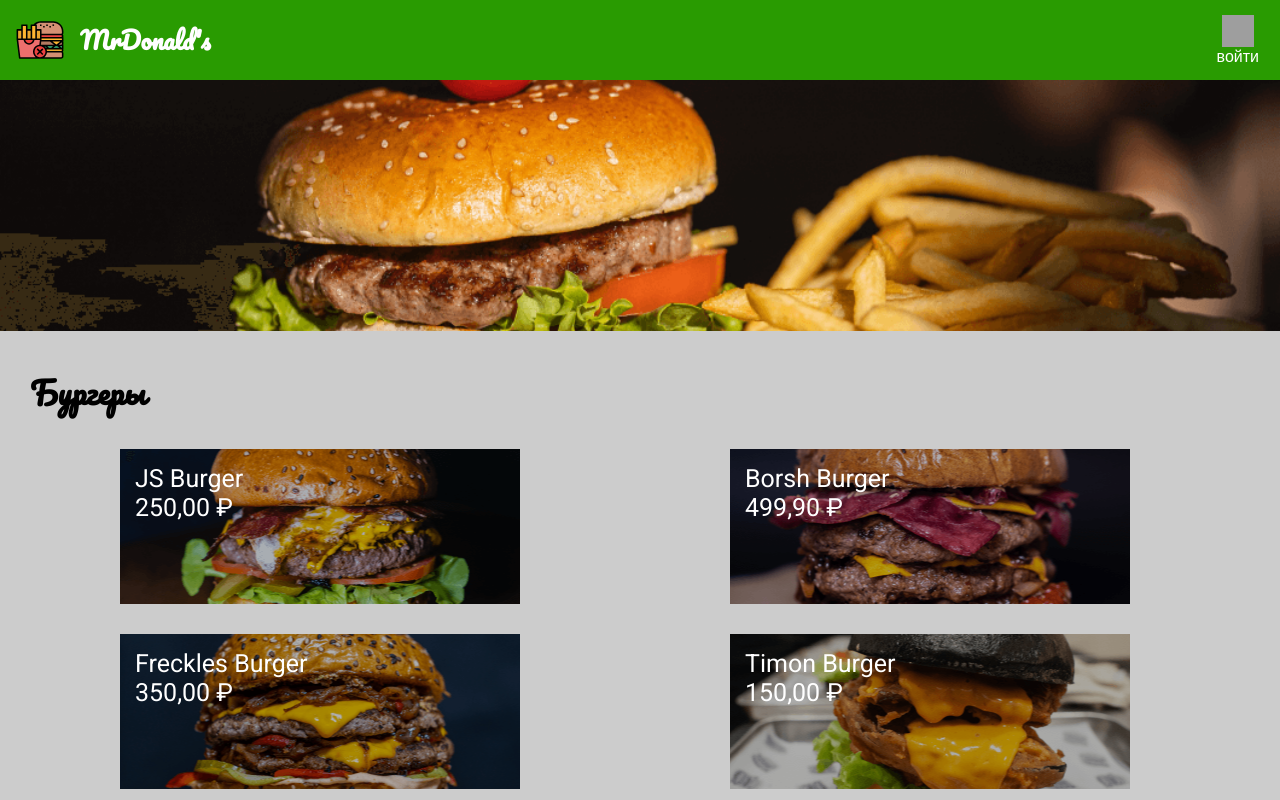
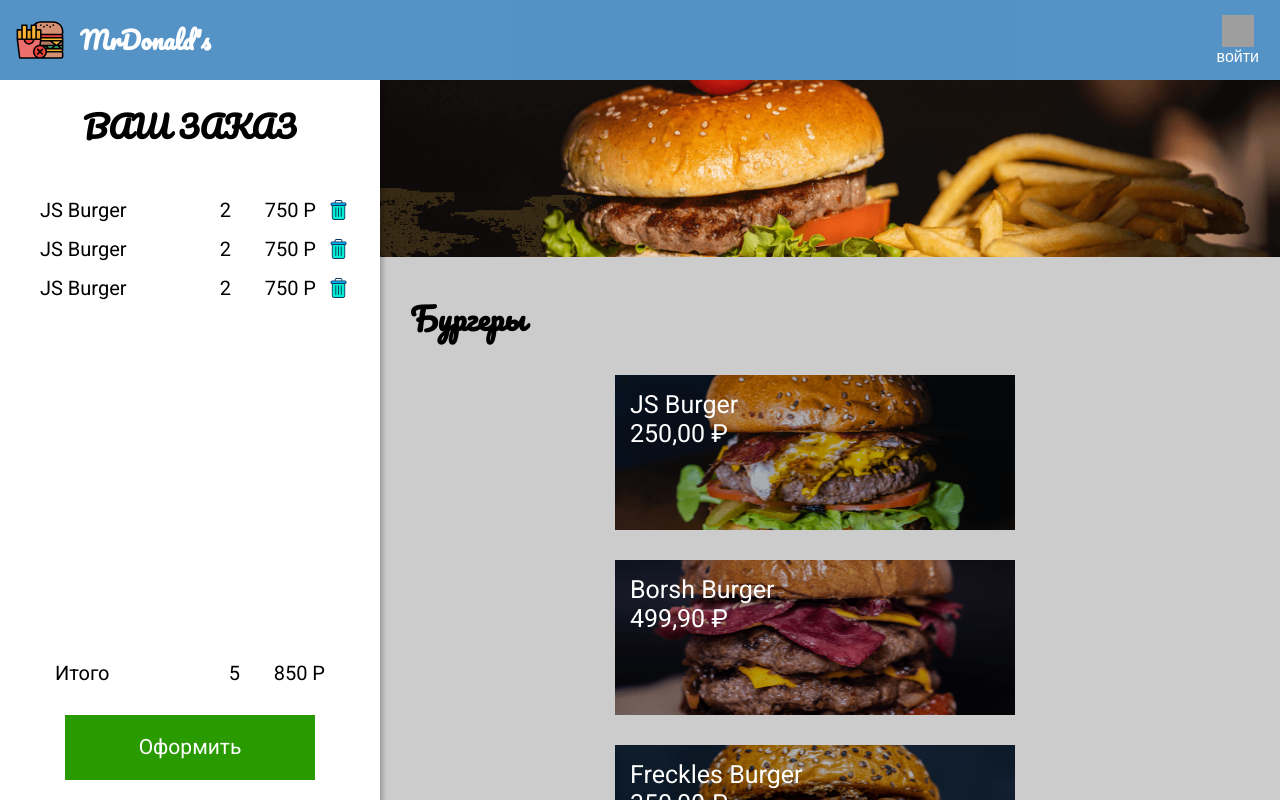
Before and after one commit to pavel-vasilyev-idf/React-lessons, a React (Create React App) app in the folder real/: page / in a window 1280 px wide. Shown: the top 800 px of the page. Built offline with nearby package versions, Linux system fonts and the light colour scheme; grey boxes are pictures that could not be loaded.

Commit message:
feat: implemented block layout

```diff
--- a/real/src/App.js
+++ b/real/src/App.js
@@ -3,6 +3,7 @@
 import { Menu } from './components/Menu/Menu'
 import { GlobalStyle } from './components/GlobalStyle/GlobalStyle'
 import { ModalItem } from './components/ModalItem/ModalItem'
+import { Order } from './components/Order/Order'
 
 function App() {
 
@@ -12,6 +13,7 @@
     <>
       <GlobalStyle/>
       <NavBar/>
+      <Order/>
       <Menu setOpenItem={setOpenItem}/>
       <ModalItem openItem={openItem} setOpenItem={setOpenItem}/>
     </>
--- /dev/null
+++ b/real/src/components/ButtonCheckOut/ButtonCheckOut.js
@@ -0,0 +1,25 @@
+import styled from 'styled-components';
+
+export const ButtonCheckOut = styled.button`
+    background: #299B01;
+    width: 250px;
+    height: 65px;
+    border-color: transparent;
+    font-size: inherit;
+    font-family: Roboto;
+    font-style: normal;
+    font-weight: normal;
+    font-size: 21px;
+    line-height: 25px;
+    color: #FFFFFF;
+    display: block;
+    margin: 0 auto;
+    cursor: pointer;
+    transition-property: color, background-color, border-color;
+    transition-duration: .3s;
+    &:hover {
+        background-color: #fff;
+        color: #299B01;
+        border-color: #299B01;
+    }
+`;
--- a/real/src/components/Menu/Menu.js
+++ b/real/src/components/Menu/Menu.js
@@ -8,6 +8,7 @@
 const MenuStyled = styled.main`
     background-color: #ccc;
     margin-top: 80px;
+    margin-left: 380px;
 `;
 
 
--- a/real/src/components/ModalItem/ModalItem.js
+++ b/real/src/components/ModalItem/ModalItem.js
@@ -1,5 +1,6 @@
 import React from 'react'
 import styled from 'styled-components';
+import { ButtonCheckOut } from '../ButtonCheckOut/ButtonCheckOut';
 
 
 const Overlay = styled.div`
@@ -27,38 +28,36 @@
     background-image: url(${({img}) => img});
     background-size: cover;
     background-position: center;
-    margin-bottom: 20px;
 `;
 
-const PriceWrapper = styled.div`
+const Contenet = styled.div`
     display: flex;
-    justify-content: space-around;
+    flex-direction: column;
+    justify-content: space-between;
+    align-items: center;
+    height: calc(100% - 250px);
+`;
+
+const Wrapper = styled.div`
+    display: flex;
+    justify-content: space-between;
     align-items: center;
     width: 100%;
     margin-bottom: 30px;
+    padding: 30px;
 `;
 
 const OpenName = styled.div`
     color: black;
+    font-family: 'Pacifico', cursive;
 `;
 const OpenPrice = styled.div`
     color: black;
+    font-family: 'Pacifico', cursive;
 `;
 
-const OpenButton = styled.button`
-    background: #299B01;
-    width: 250px;
-    height: 65px;
-    border: none;
-    font-family: Roboto;
-    font-style: normal;
-    font-weight: normal;
-    font-size: 21px;
-    line-height: 25px;
-    color: #FFFFFF;
-    display: block;
-    margin: auto;
-`;
+
+
 
 
 export const ModalItem = ({ openItem, setOpenItem }) => {
@@ -74,11 +73,13 @@
         <Overlay id="overlay" onClick={closeModal}>
             <Modal>
                 <Banner img={openItem.img}/>
-                <PriceWrapper>
-                    <OpenName>{openItem.name}</OpenName>
-                    <OpenPrice>{openItem.price}₽</OpenPrice>
-                </PriceWrapper>
-                <OpenButton>Добавить</OpenButton>
+                    <Contenet>
+                        <Wrapper>
+                            <OpenName>{openItem.name}</OpenName>
+                            <OpenPrice>{openItem.price}₽</OpenPrice>
+                        </Wrapper>
+                        <ButtonCheckOut>Добавить</ButtonCheckOut>
+                    </Contenet>
             </Modal>
         </Overlay>
     )
--- a/real/src/components/Navbar/NavBar.js
+++ b/real/src/components/Navbar/NavBar.js
@@ -14,7 +14,7 @@
     justify-content: space-between;
     align-items: center;
     padding: 15px;
-    background-color: #299B01;
+    background-color: rgba(19, 107, 181, 0.7);
     color: #fff;
 `;
 
--- /dev/null
+++ b/real/src/components/Order/Order.js
@@ -0,0 +1,70 @@
+import React from 'react'
+import styled from 'styled-components';
+import { ButtonCheckOut } from '../ButtonCheckOut/ButtonCheckOut';
+import { OrderListItem } from '../OrderListItem/OrderListItem';
+
+
+
+const OrderStyled = styled.section`
+    position: fixed;
+    top: 80px;
+    left: 0;
+    background-color: #fff;
+    min-width: 380px;
+    height: calc(100% - 80px);
+    box-shadow: 3px 4px 5px rgba(0, 0, 0, .25);
+    padding: 20px;
+    display: flex;
+    flex-direction: column;
+`;
+
+const OrderTitle = styled.h2`
+    text-align: center;
+    margin-bottom: 30px;
+`;
+
+const OrderContent = styled.div`
+    flex-grow: 1;
+`;
+
+const OrderList = styled.ul`
+    margin-left: 20px;
+    margin-right: 10px;
+    min-width: 65px;
+    text-align: right;
+`;
+
+const TotalStyled = styled.div`
+    display: flex;
+    & span:first-child {
+        flex-grow: 1;
+    }
+    margin: 0 35px 30px;
+`;
+
+const TotalPrice = styled.span`
+    text-align: right;
+    min-width: 65px;
+    margin-left: 20px;
+`;
+
+export const Order = () => {
+    return (
+        <OrderStyled>
+            <OrderTitle>ВАШ ЗАКАЗ</OrderTitle>
+            <OrderContent>
+                <OrderList>
+                    <OrderListItem/>
+                    <OrderListItem/>
+                    <OrderListItem/>
+                </OrderList>
+            </OrderContent>
+            <TotalStyled>
+                <span>Итого</span>
+                <span>5</span>
+                <TotalPrice>850 Р</TotalPrice>
+            </TotalStyled>
+            <ButtonCheckOut>Оформить</ButtonCheckOut>
+        </OrderStyled>
+    )
+};
--- /dev/null
+++ b/real/src/components/OrderListItem/OrderListItem.js
@@ -0,0 +1,41 @@
+import React from 'react'
+import styled from 'styled-components';
+import trashImage from '../../image/orderImages/trash.svg';
+
+const TrashButton = styled.button`
+    width: 24px;
+    height: 24px;
+    border-color: transparent;
+    background-color: transparent;
+    background-image: url(${trashImage});
+    background-position: center;
+    background-size: cover;
+    background-repeat: no-repeat;
+    cursor: pointer;
+`;
+
+const OrderItemStyled = styled.li`
+    display: flex;
+    margin: 15px 0;
+`;
+
+const ItemName = styled.span`
+    flex-grow: 1;
+    text-align: left;
+`;
+
+const ItemPrice = styled.span`
+    margin-left: 20px;
+    margin-right: 10px;
+    min-width: 65px;
+    text-align: right;
+`;
+
+export const OrderListItem = () => (
+    <OrderItemStyled>
+        <ItemName>JS Burger</ItemName>
+        <span>2</span>
+        <ItemPrice>750 P</ItemPrice>
+        <TrashButton/>
+    </OrderItemStyled>
+);
```
Also changed, not shown: real/src/image/orderImages/trash.svg (added).
